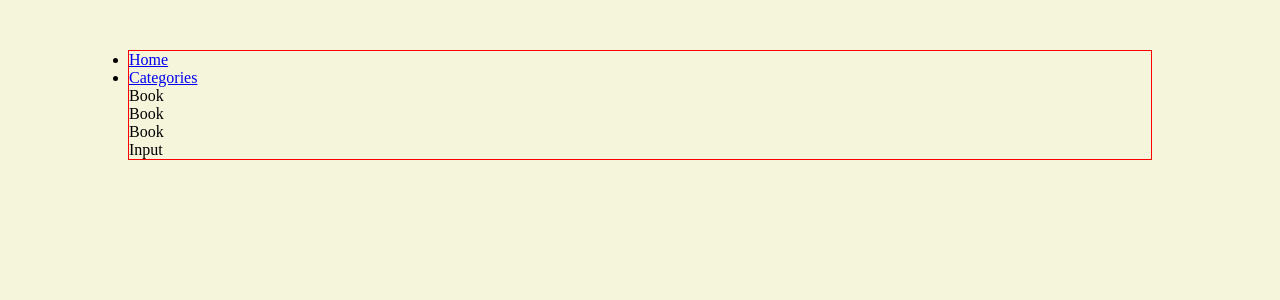
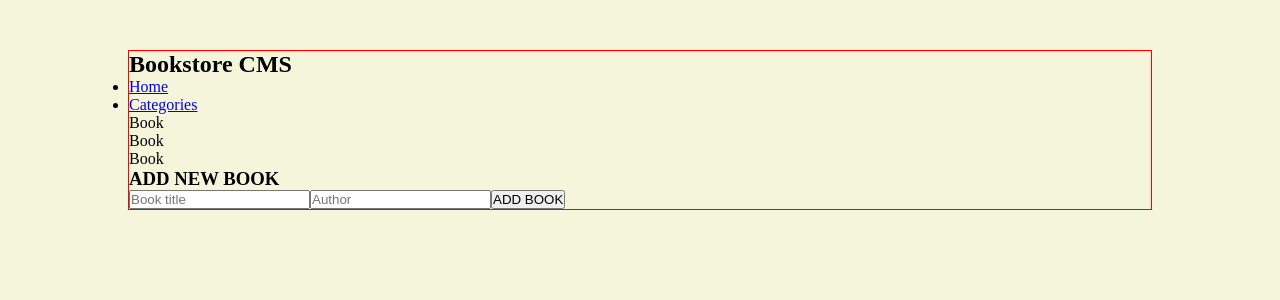
Before and after one commit to danifromecuador/playbook, a React (Vite) app: page / in a window 1280 px wide. Shown: the top 300 px of the page. Built offline with nearby package versions, Linux system fonts and the light colour scheme.

Commit message:
Create inputs for add a new book in Input component

```diff
--- a/src/components/Input.jsx
+++ b/src/components/Input.jsx
@@ -1,6 +1,13 @@
 const Input = () => {
   return (
-    <div>Input</div>
+    <div className="input">
+      <h3>ADD NEW BOOK</h3>
+      <form>
+        <input type="text" placeholder="Book title" />
+        <input type="text" placeholder="Author" />
+        <button>ADD BOOK</button>
+      </form>
+    </div>
   )
 }
 
--- a/src/components/Navbar.jsx
+++ b/src/components/Navbar.jsx
@@ -3,6 +3,7 @@
 const Navbar = () => {
   return (
     <nav>
+      <h1>Bookstore CMS</h1>
       <ul>
         <li>
           <Link to="/">Home</Link>
```
